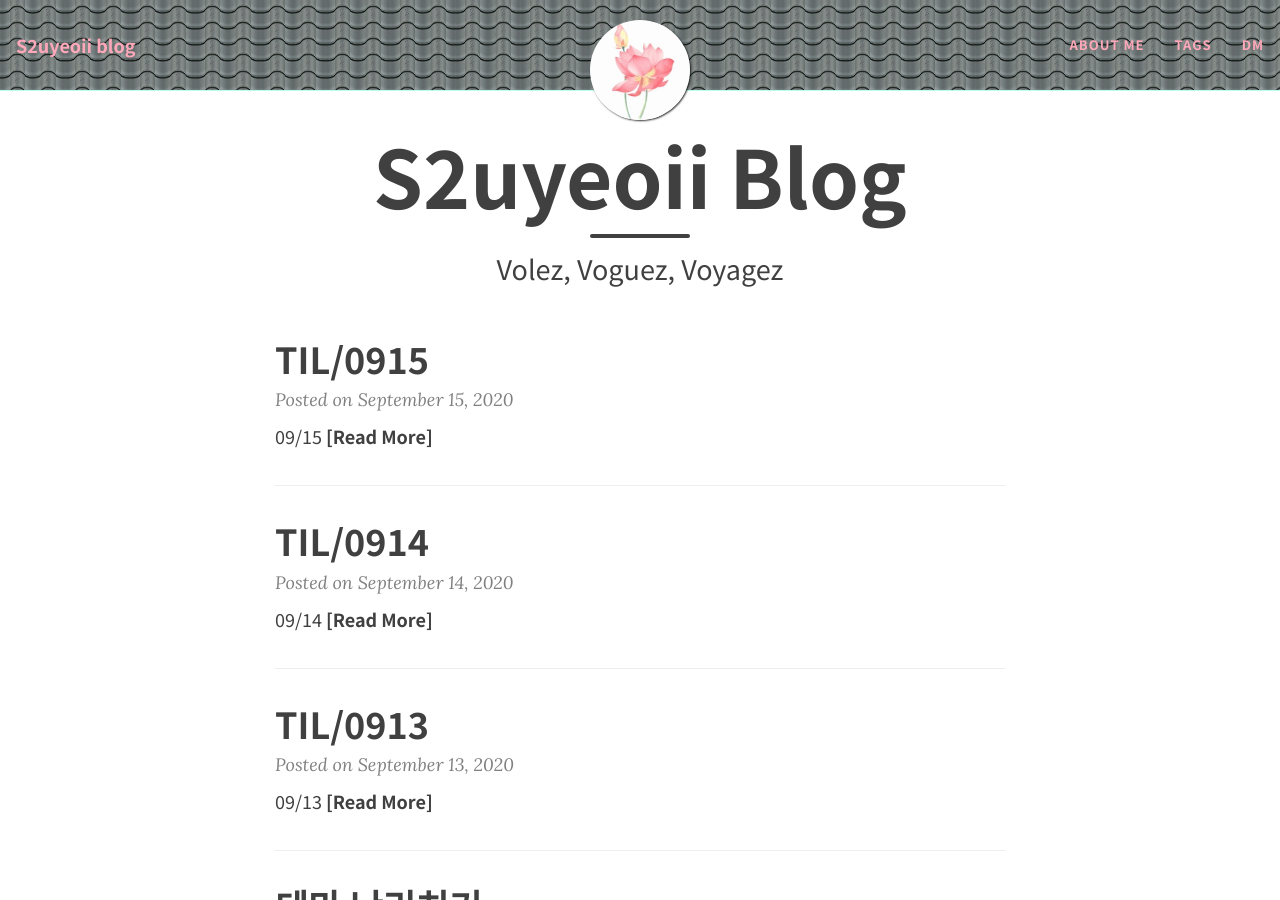
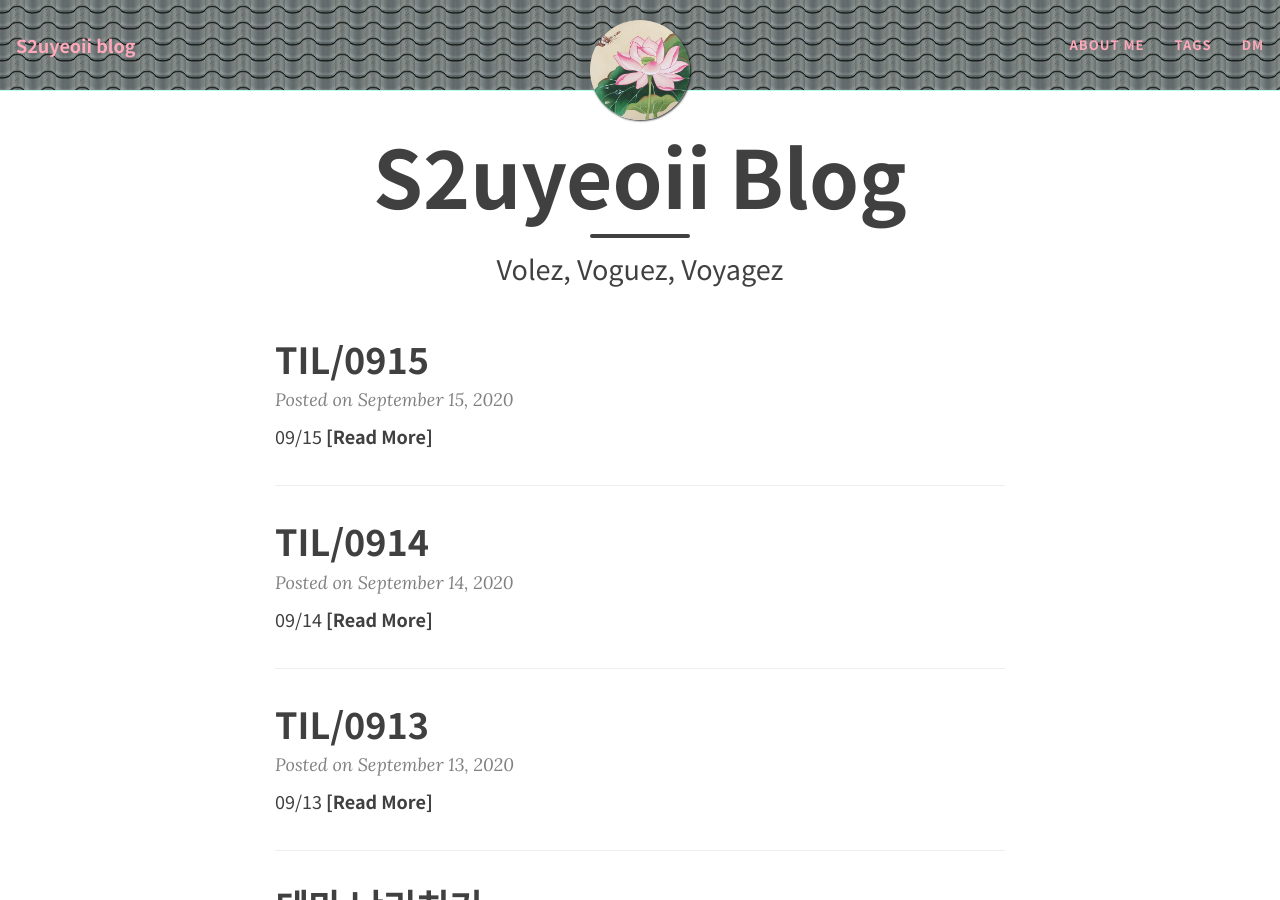
Before and after one commit to yeoneed/yeoneed.github.io, a Jekyll site: the page built from index.html, in a window 1280 px wide and 900 px high. Built offline with Jekyll 4.4.1, drawn with Linux system fonts in a browser that asks for light colours; nearby versions of some CDN libraries; some web fonts are replaced; the list of posts is cut into pages by our own code.

Commit message:
Update _config.yml

```diff
--- a/_config.yml
+++ b/_config.yml
@@ -22,7 +22,7 @@ navbar-links:
 
 # Image to show in the navigation bar - works best with a square image
 # Remove this parameter if you don't want an image in the navbar
-avatar: "/assets/img/yeon.jpg"
+avatar: "/assets/img/loc.jpg"
 
 # By default, the image is cut into a circle. You can disable this behaviour by setting 'round-avatar: false'
 round-avatar: true
```
